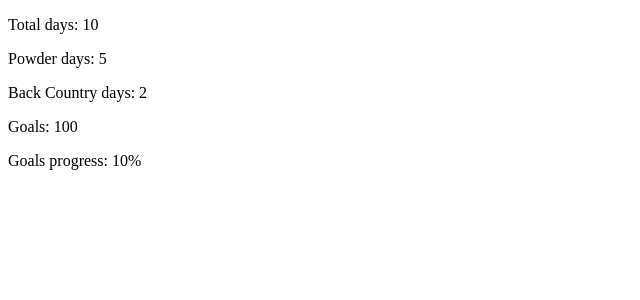
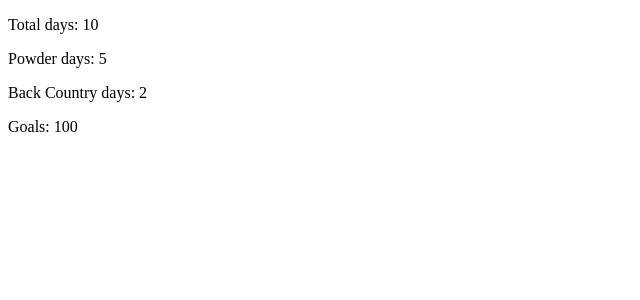
Before and after one commit to Chinthani96/react-intro, a React (Create React App) app: page / in a window 1280 px wide. Shown: the top 300 px of the page, without its empty margins (0-640 px from the left). Built offline with nearby package versions, Linux system fonts and the light colour scheme.

Commit message:
Convert the class component to a functional component and pass props to access the prop fields

```diff
--- a/src/index.js
+++ b/src/index.js
@@ -8,36 +8,24 @@ let skiData = {
     goal: 100
 }
 
-class SkiDataCounter extends Component{
-    getPercent = decimal => {
-        return decimal * 100 + '%'
-    }
-    calcGoalProgress = (total,goal) => {
-        return this.getPercent(total/goal)
-    }
-    render(){
-        // De-structuring to make the code more readable
-        const {total,powder,backCountry,goal} = this.props
-        return(
+//functional component
+const SkiDataCounter = (props) => {
+    return (
         <section>
             <div>
-                    <p>Total days: {total}</p>
+                <p>Total days: {props.total}</p>
             </div>
             <div>
-                    <p>Powder days: {powder}</p>
+                <p>Powder days: {props.powder}</p>
             </div>
             <div>
-                    <p>Back Country days: {backCountry}</p>
+                <p>Back Country days: {props.backCountry}</p>
             </div>
             <div>
-                    <p>Goals: {goal}</p>
-                </div><div>
-                    <p>Goals progress: {this.calcGoalProgress(total,goal)}</p>
+                <p>Goals: {props.goal}</p>
             </div>
-
         </section>
     )
-    }
 }
 
 render(
```
Lines whose indentation alone changed are shown as unchanged.
